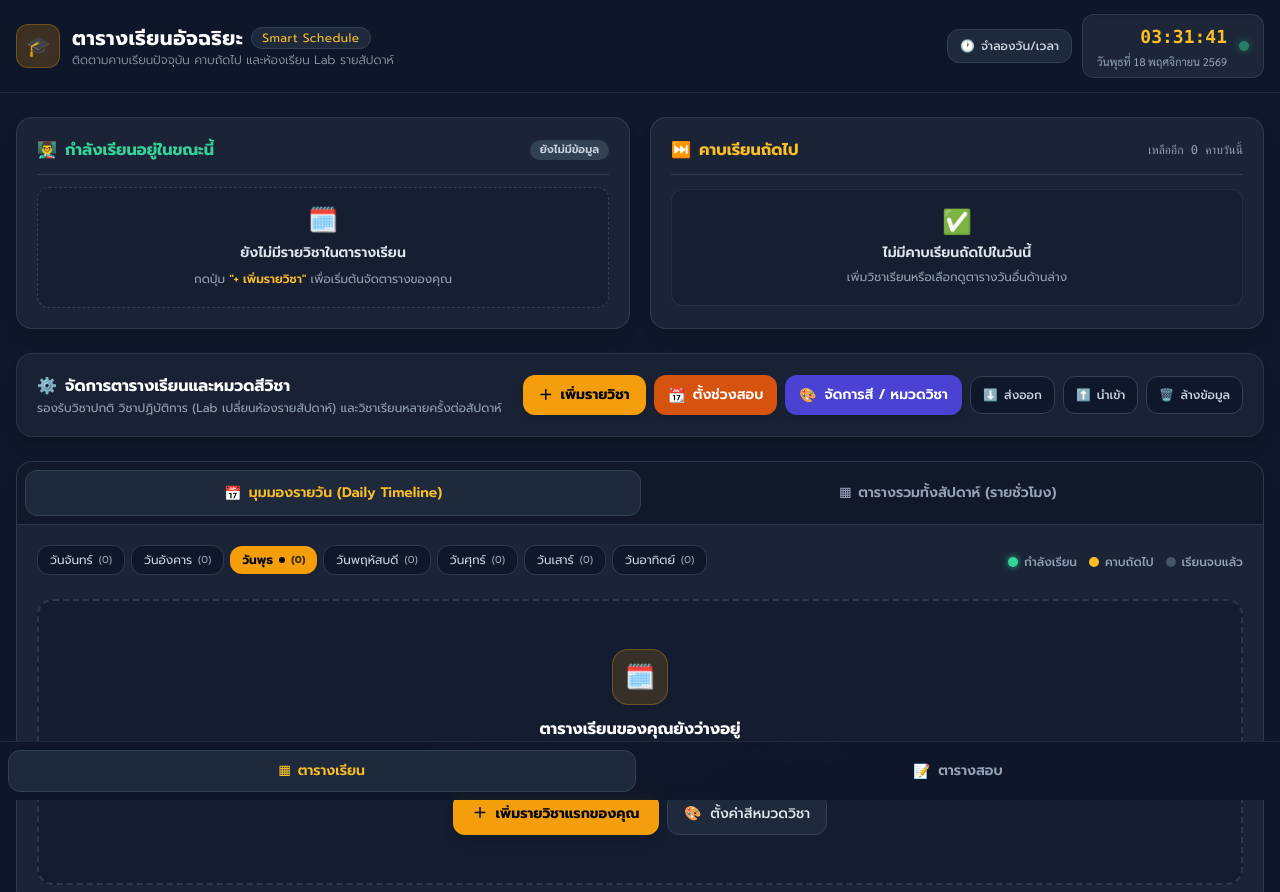
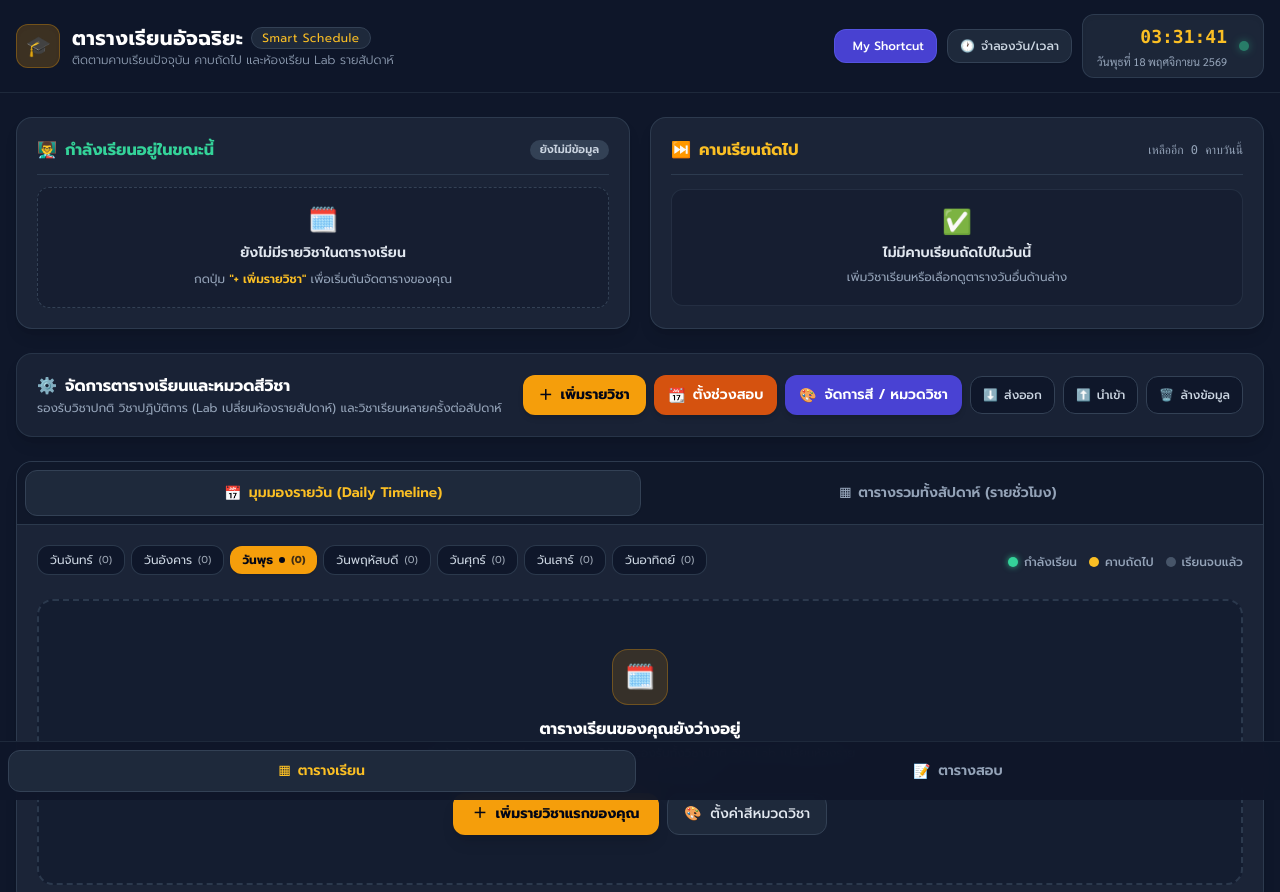
Before and after one commit to FlyingToasts/my-uni-schedule, a plain HTML site: page index.html in a window 1280 px wide. Shown: the top 892 px of the page. Drawn offline with nearby package versions, Linux system fonts and the light colour scheme.

Commit message:
Added Button to redirect to My Shortcut Pages
- Added a Redirect Button

```diff
--- a/index.html
+++ b/index.html
@@ -148,6 +148,11 @@
 
             <!-- Right Controls: Simulator Toggle + Clock -->
             <div class="flex items-center gap-2.5 ml-auto sm:ml-0">
+                <a href="https://thunyach3t.github.io/thunyach3t-intania-shortcut/" target="_blank" rel="noopener noreferrer" class="px-3 py-2 rounded-xl bg-indigo-600/90 hover:bg-indigo-500 border border-indigo-500/50 text-xs font-medium text-white transition-all flex items-center gap-1.5 shadow-sm">
+                    <i class="fa-solid fa-globe text-amber-300"></i>
+                    <span class="hidden md:inline">My Shortcut</span>
+                </a>
+
                 <button id="btn-toggle-sim" onclick="toggleSimulatorPanel()" class="px-3 py-2 rounded-xl bg-slate-800 hover:bg-slate-700 border border-slate-700 text-xs font-medium text-slate-300 transition-all flex items-center gap-1.5 shadow-sm">
                     <i class="fa-solid fa-clock-rotate-left text-amber-400"></i>
                     <span class="hidden md:inline">จำลองวัน/เวลา</span>
```
